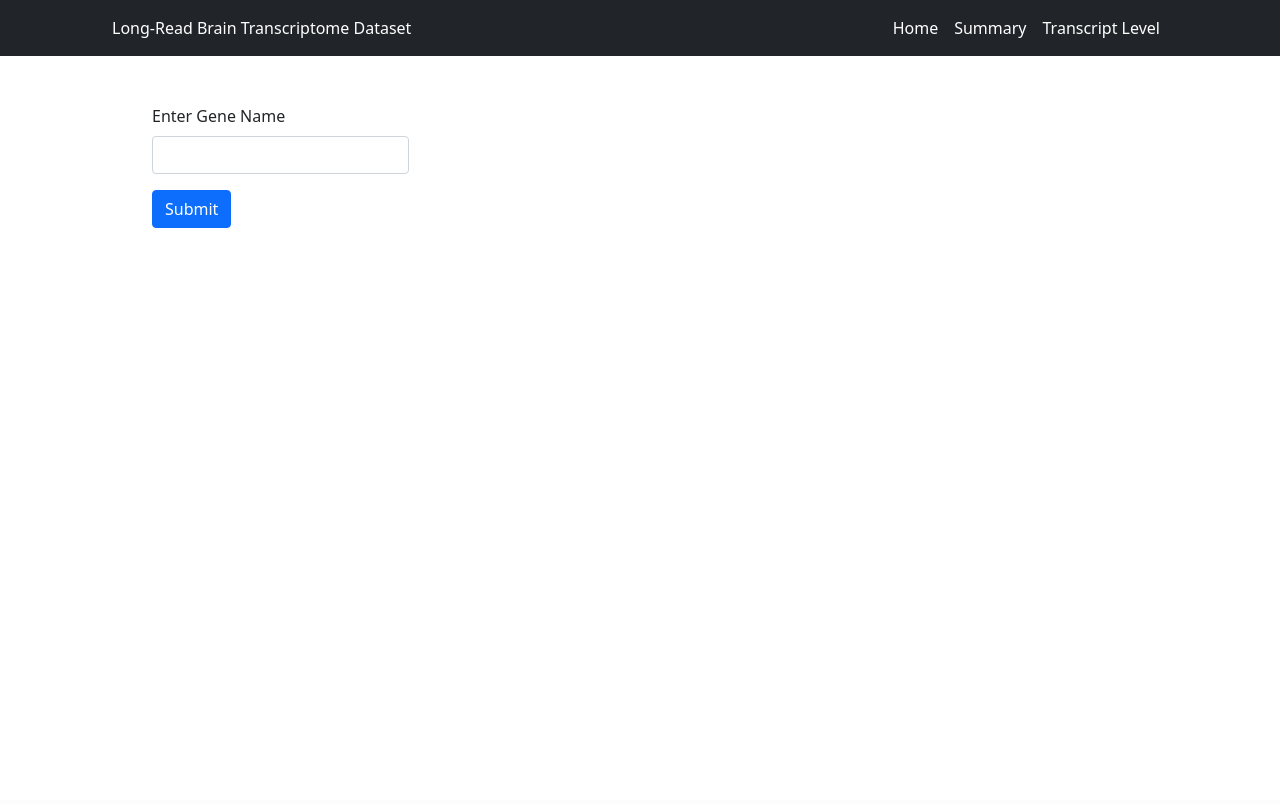
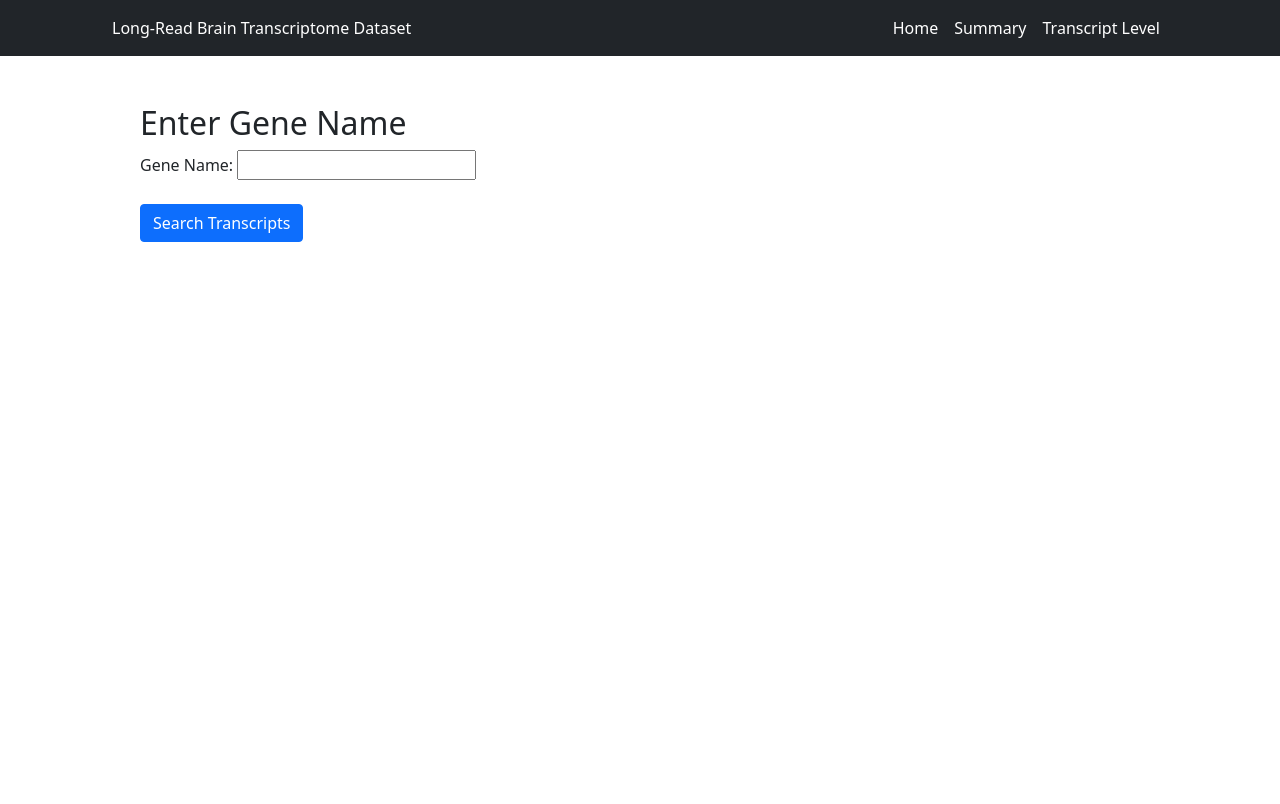
Before and after one commit to sof202/isoVisDev, a Django app: page /expression/transcript/ in a window 1280 px wide. Before the commit the page ends 228 px from the top, so only its background shows below. Run offline with Django 5.2, Linux system fonts and the light colour scheme.

Commit message:
WIP: update to show transcript structure with selection criteria

```diff
--- /dev/null
+++ b/expression/forms.py
@@ -0,0 +1,19 @@
+from django import forms
+
+class GeneForm(forms.Form):
+    """Form for gene name input."""
+    gene_name = forms.CharField(label="Gene Name", max_length=100)
+
+class TheForm(forms.Form):
+    """Form for transferring user selection"""
+
+    Transcripts = forms.MultipleChoiceField(
+        choices=[],  # Choices will be populated dynamically
+        widget=forms.SelectMultiple,  # Or SelectMultiple for a dropdown
+    )
+
+    def __init__(self, *args, **kwargs):
+        """Initialize the form and set dynamic choices"""
+        super().__init__(*args, **kwargs)
+        if 'choices' in kwargs.get('initial', {}):
+            self.fields['Transcripts'].choices = kwargs['initial']['choices']
--- /dev/null
+++ b/expression/templates/expression/gene_form.html
@@ -0,0 +1,16 @@
+{% extends 'base.html' %}
+
+{% block content %}
+<div style="min-height: calc(100vh - 100px);">
+    <h2>Enter Gene Name</h2>
+    <form method="POST">
+        {% csrf_token %}
+        {{ form.as_p }}  <!-- Render the gene input field -->
+        <button type="submit" class="btn btn-primary mt-2">Search Transcripts</button>
+    </form>
+
+    {% if error_message %}
+        <p class="alert alert-danger">{{ error_message }}</p>
+    {% endif %}
+</div>
+{% endblock %}
--- a/expression/views.py
+++ b/expression/views.py
@@ -1,7 +1,9 @@
 from django.shortcuts import render, redirect, get_object_or_404
+from django.http import JsonResponse
 from django.urls import reverse
 from expression import models
 from .models import Film, Genesummary, Genecounts, Transcriptcounts, TranscriptFeature
+from .forms import GeneForm, TheForm # Import the form
 import plotly.express as px
 import pandas as pd
 import matplotlib.pyplot as plt
@@ -9,6 +11,7 @@ import matplotlib.patches as patches
 import seaborn as sns
 import subprocess
 import os
+import time
 
 
 def home(request):
@@ -213,6 +216,67 @@ def plot_simply(gtf):
     return html_fig
 
 def transcript_identify(request):
+    if request.method == 'GET':
+        # Display the gene input form
+        form = GeneForm()
+        return render(request, 'expression/gene_form.html', {'form': form})
+
+    elif request.method == 'POST':
+        # Check if the user submitted the gene form
+        if 'gene_name' in request.POST:
+            gene_form = GeneForm(request.POST)
+            if gene_form.is_valid():
+                gene_name = gene_form.cleaned_data['gene_name']
+                transcripts = TranscriptFeature.objects.filter(geneName=gene_name)
+                unique_transcripts = {transcript.isoform: transcript for transcript in transcripts}.values()
+                print(transcripts)
+
+                if transcripts.exists():
+                    # Create choices for the dropdown based on the fetched transcripts
+                    transcript_choices = [(t.isoform, t.isoform) for t in unique_transcripts]
+
+                    # Initialize the multiple selection form with transcript choices
+                    transcript_form = TheForm(initial={'choices': transcript_choices})
+
+                    # Render the form with transcript options
+                    return render(request, 'expression/select_transcript.html', {
+                        'form': transcript_form,
+                        'gene_name': gene_name
+                    })
+                else:
+                    # If no transcripts found for the gene
+                    return render(request, 'expression/gene_form.html', {
+                        'form': gene_form,
+                        'error_message': f"No transcripts found for gene {gene_name}"
+                    })
+
+        # Check if the user submitted the transcript selection form
+        transcript_form = TheForm(request.POST)
+
+        if transcript_form.is_valid():
+            selected_transcripts = transcript_form.cleaned_data['userselection']
+
+            # Check if there are selected transcripts before plotting
+            if selected_transcripts:
+                # Generate plot based on selected transcripts
+                plot = run_r_ggtranscript(selected_transcripts)
+
+                return render(request, 'expression/transcriptlevel.html', {
+                    'transcripts': selected_transcripts,
+                    'plot': plot
+                })
+            else:
+                return render(request, 'expression/select_transcript.html', {
+                    'form': transcript_form,
+                    'error_message': 'No transcripts selected. Please select at least one transcript.'
+                })
+        else:
+            return render(request, 'expression/select_transcript.html', {
+                'form': transcript_form,
+                'error_message': 'Invalid transcript selection'
+            })
+
+def transcript_identify_old(request):
     plot = ""
     if request.method == 'GET':
         context = {'title': 'User Form Page'}
@@ -224,18 +288,28 @@ def transcript_identify(request):
 
     elif request.method == 'POST':
         username = request.POST.get('username')
+        transcript_id = request.POST.get('transcript_id')  # Fetch the selected transcript id
+        print("POST data:", request.POST)  # Debugging: Print all POST data
         request.session['username'] = username
 
         transcripts = TranscriptFeature.objects.filter(geneName=username)
-        print(transcripts)
         unique_transcripts = {transcript.isoform: transcript for transcript in transcripts}.values()
 
-        data = list(transcripts.values())
-        df = pd.DataFrame(data)
-        print(df)
-        gtfPath = 'C:/Users/sl693/Dropbox/Scripts/isoVisDev/expression/df.csv'
-        df.to_csv(gtfPath)
-        plot = run_r_ggtranscript()
+         # If specific transcript is selected, filter the data for that isoform
+        if transcript_id:
+            print("Transcript ID received:", transcript_id)
+            selected_transcript = TranscriptFeature.objects.get(isoform=transcript_id)
+            print("Query complete:", time.time() - start_time, "seconds")
+            selected_transcript_df = TranscriptFeature.objects.filter(isoform=transcript_id)
+            print("Query 2 complete:", time.time() - start_time, "seconds")
+            df = pd.DataFrame(selected_transcript_df.values())
+            print(df)
+            gtfPath = 'C:/Users/sl693/Dropbox/Scripts/isoVisDev/expression/df.csv'
+            df.to_csv(gtfPath)
+            # Process the specific transcript data for the plot
+            plot = run_r_ggtranscript()  # Modify this function to accept isoform ID
+            # Respond with JSON data to dynamically update the plot
+            return JsonResponse({'plot': plot})
 
         if transcripts.exists():
             context = {
--- a/templates/base.html
+++ b/templates/base.html
@@ -24,7 +24,7 @@
                     <a class="nav-link active" href="{% url 'expression:user_form' %}">Summary</a>
                 </li>
                 <li class="nav-item active">
-                    <a class="nav-link active" href="{% url 'expression:main' %}">Transcript Level</a>
+                    <a class="nav-link active" href="{% url 'expression:transcript' %}">Transcript Level</a>
                 </li>
             </ul>
         </div>
```
Also changed, not shown: expression/templates/expression/select_transcript.html (added, +16 -0 lines), expression/templates/expression/transcriptlevel.html (+42 -8 lines), expression/migrations/0002_transcriptfeature.py (added), expression/migrations/0003_transcriptgtffeature_delete_transcriptfeature.py (added), expression/migrations/0004_rename_gene_id_transcriptgtffeature_genename_and_more.py (added), expression/migrations/0005_transcriptfeature_delete_transcriptgtffeature.py (added).
